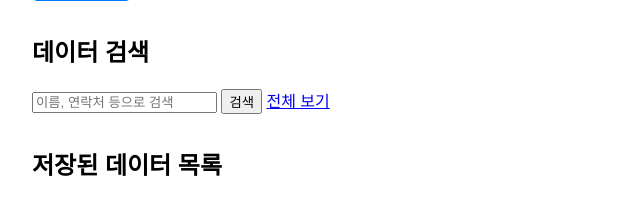
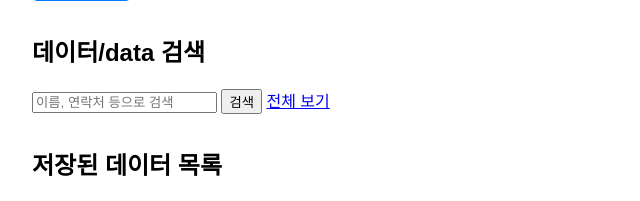
Before and after one commit to jinkisoma/web_manager, a Flask app: page / in a window 1280 px wide. Shown: the part 586-787 px from the top of the page, without its empty margins (0-640 px from the left). Run offline with Flask 3, Linux system fonts and the light colour scheme; data that the repository does not hold is empty; some libraries are stand-ins or nearby versions.

Commit message:
Update index.html

```diff
--- a/templates/index.html
+++ b/templates/index.html
@@ -87,7 +87,7 @@
 
     <!-- 검색 폼 -->
     <div class="search-section">
-        <h2>데이터 검색</h2>
+        <h2>데이터/data 검색</h2>
         <form action="{{ url_for('index') }}" method="get">
             <input type="text" name="keyword" placeholder="이름, 연락처 등으로 검색" value="{{ keyword or '' }}">
             <input type="submit" value="검색">
```
